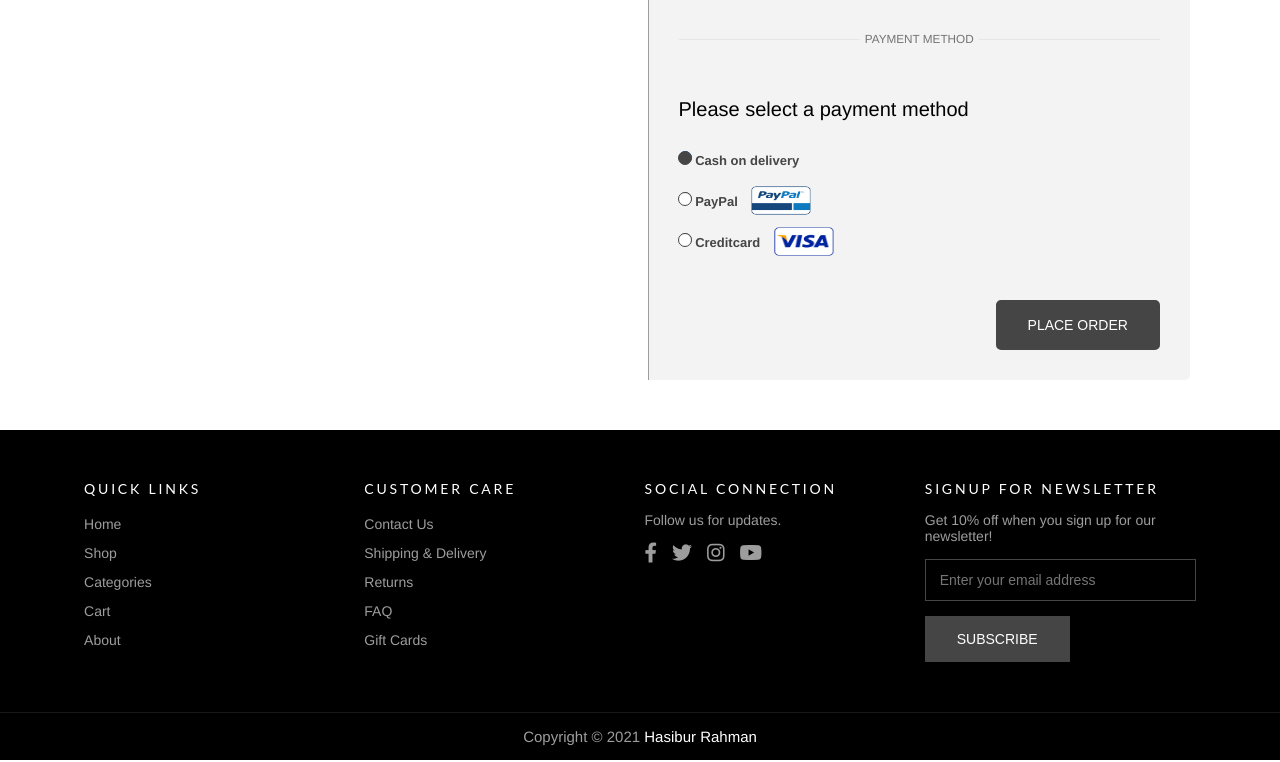
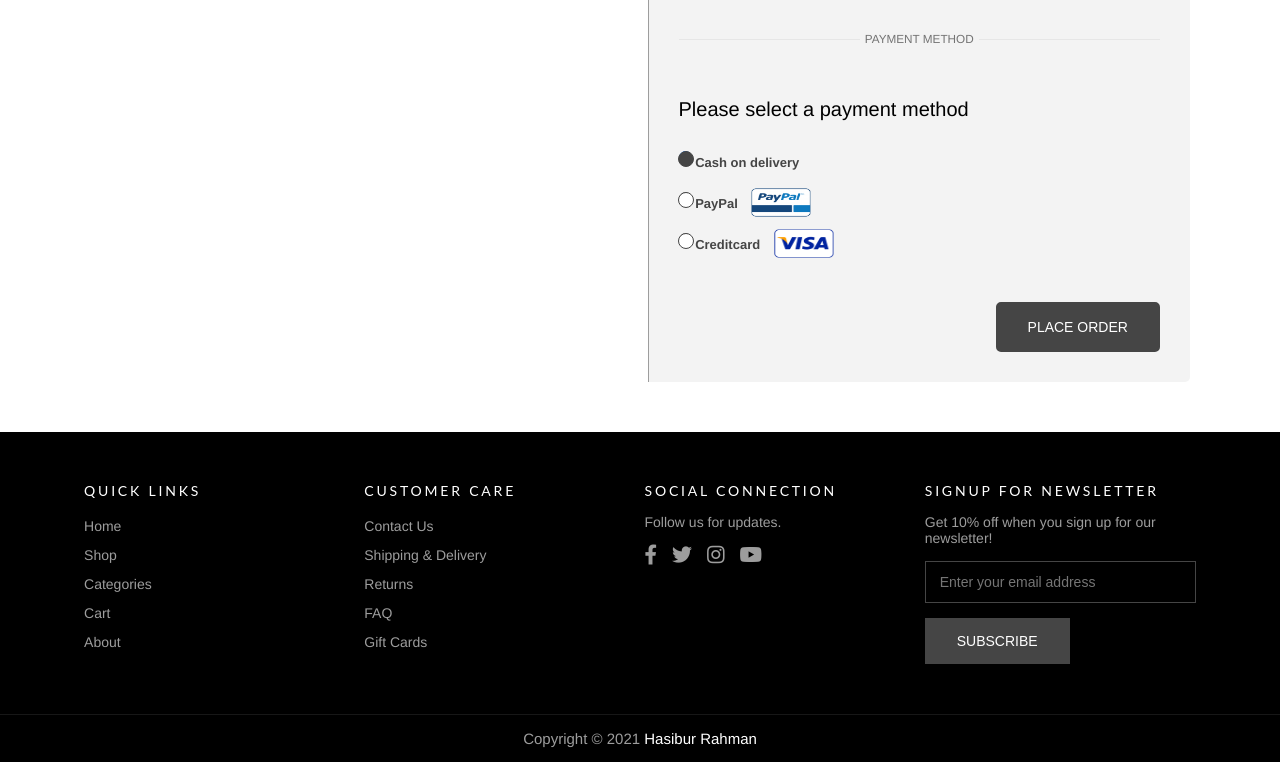
Before and after one commit to hasib6467/htmlecommerce.github.io, a plain HTML site: page checkout.html in a window 1280 px wide. Shown: the part 805-1567 px from the top of the page. Drawn offline with Linux system fonts and the light colour scheme.

Commit message:
Update style.css

```diff
--- a/css/style.css
+++ b/css/style.css
@@ -1333,8 +1333,8 @@ option[value=""][disabled] {
 
 
 .payment-method input[type='radio']:after{
-    width: 12px;
-    height: 12px;
+    width: 14px;
+    height: 14px;
     border-radius: 15px;
     top: 0;
     left: -1px;
@@ -1347,8 +1347,8 @@ option[value=""][disabled] {
 }
 
 .payment-method input[type='radio']:checked:after{
-    width: 12px;
-    height: 12px;
+    width: 14px;
+    height: 14px;
     border-radius: 15px;
     top: 0;
     left: -1px;
```
